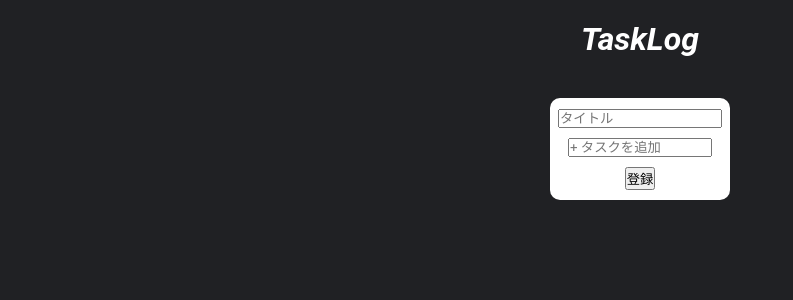
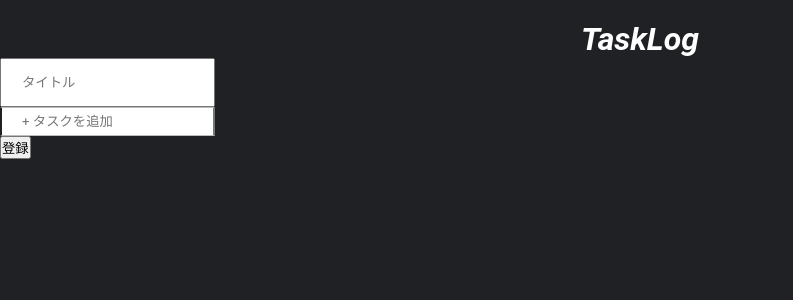
Before and after one commit to Tarec39/TaskLog, a React (Create React App) app: page / in a window 1280 px wide. Shown: the top 300 px of the page, without its empty margins (0-793 px from the left). Built offline with nearby package versions, Linux system fonts and the light colour scheme.

Commit message:
[update] デザイン通りにやった 一部修正が必要 文字の言語が違う時の縦幅

```diff
--- a/src/scss/_addTaskLog.scss
+++ b/src/scss/_addTaskLog.scss
@@ -1,16 +1,56 @@
-.addTaskLog{
-    margin: 40px auto 0 auto;
-    width: 180px;
+.addTaskLogs{
+    width: 541px;
+    margin: auto;
+    border: 0.4px solid #fff;
     border-radius: 10px;
-    background: white;
-    padding: 10px 0;
-    form{
-        margin: auto;
-        text-align: center;
-    }
-    .addTaskGroupName{width: 160px;}
-    .addTask{width: 140px; margin-top: 10px;}
-    button{
-        margin-top: 10px;
+}
+
+.addTaskGroupName{
+    padding: 15px 0 15px 20px;
+    // p{font-size: 24px;}
+    input{
+        width: 99%;
+        font-size: 24px;
+        border: none;
+        outline: none;
+        background-color: transparent;
+        color: white;
     }
 }
+.addTask{
+    padding: 6px 0 6px 20px;
+    border-top: 1px solid #BCBCBC;
+    border-bottom: 1px solid #BCBCBC;
+    input{
+        width: 99%;
+        background-color: transparent;
+        border: none;
+        outline: none;
+        font-size: 20px;
+        color: #fff;
+    }
+}
+.addTaskGroupName, .addTask, .addTaskLogBtn{
+    p{color: #BCBCBC;}
+}
+.addTaskLogBtn{
+    padding: 23px 27px 7px 473px;
+    p{
+        font-size: 20px;
+        &:hover, :active{
+            cursor: pointer;
+            color: #fff;
+        }
+    }
+}
+
+.addedTasks{
+    padding: 6px 0 6px 20px;
+    border-top: 0.3px solid #BCBCBC;
+    // height: 37px;
+    li{
+        list-style: inside;
+        color: white;
+        font-size: 20px;
+    }
+}
```
